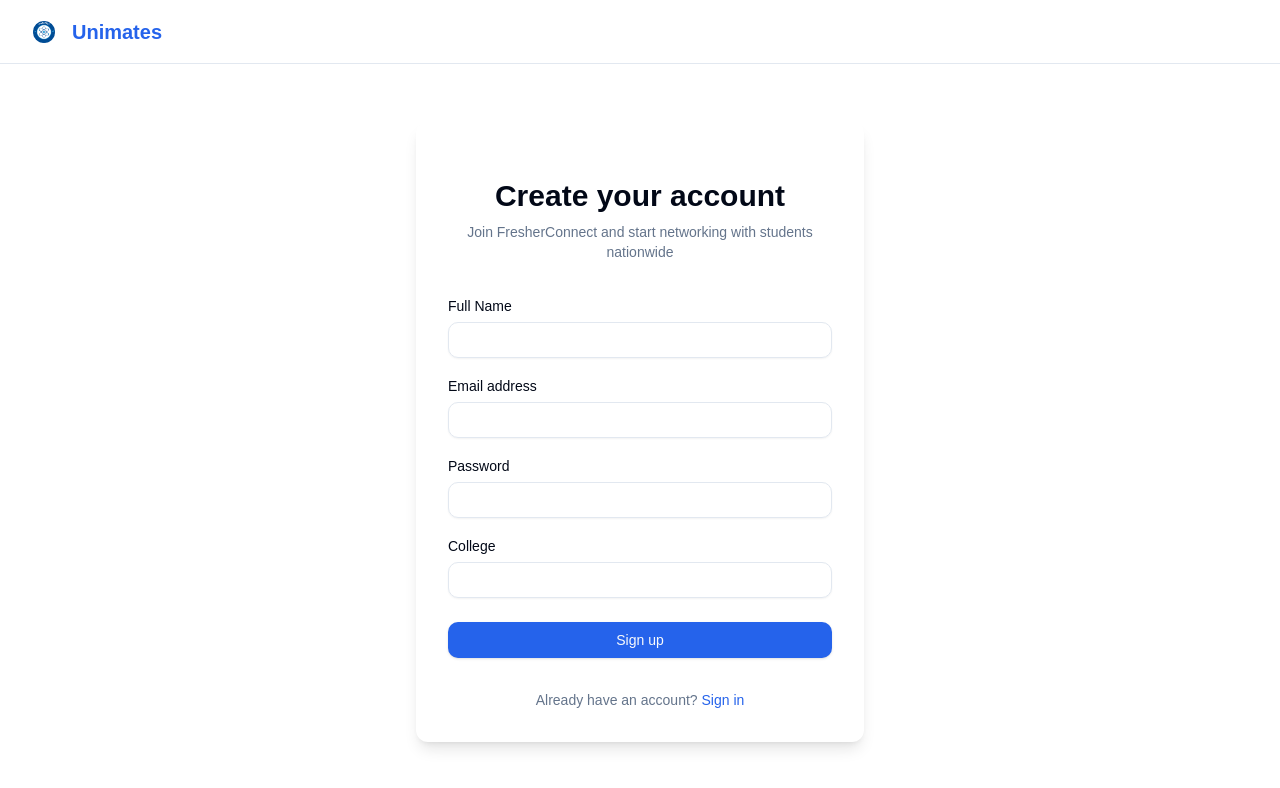
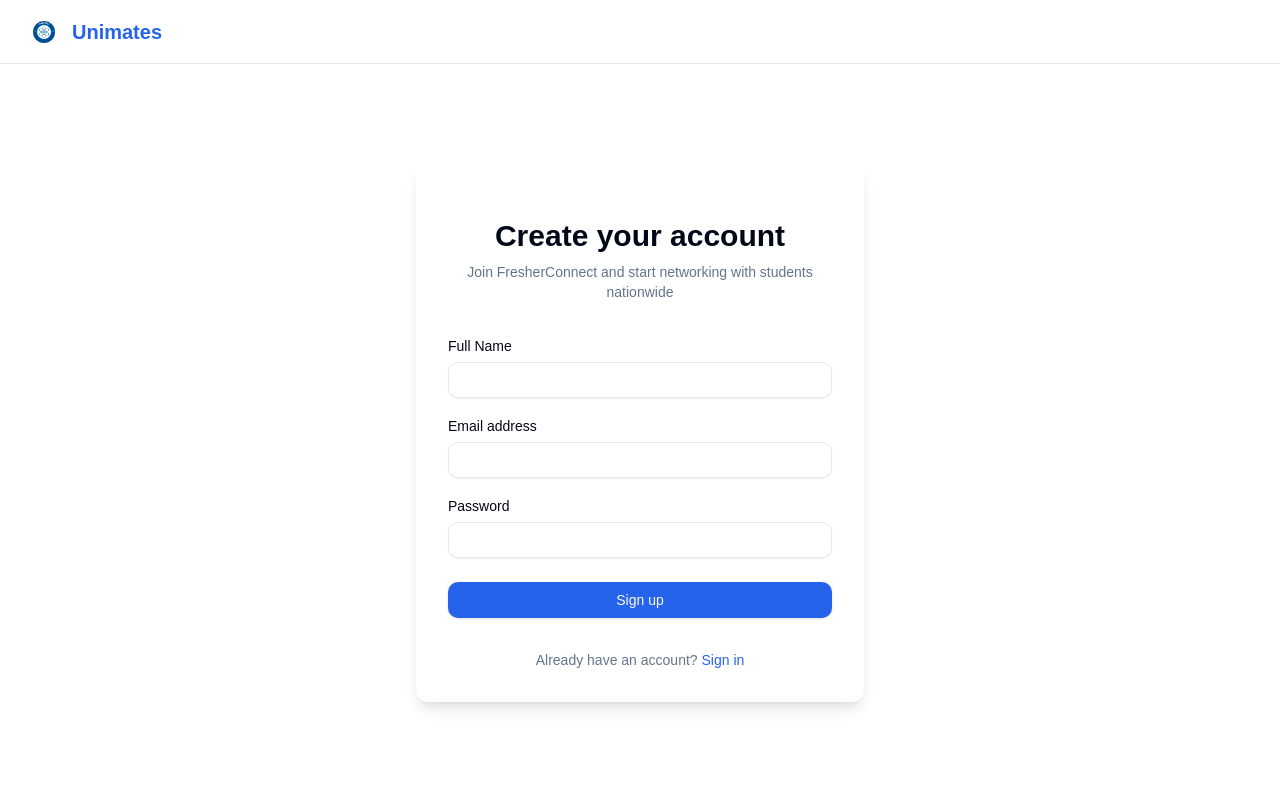
Before and after one commit to vverma022/unimates, a Next.js app: page /signup in a window 1280 px wide. Shown: the top 788 px of the page. Built offline with nearby package versions, Linux system fonts and the light colour scheme.

Commit message:
Siginup complete

```diff
--- /dev/null
+++ b/app/api/signup/route.ts
@@ -0,0 +1,32 @@
+import { NextResponse } from "next/server";
+import prisma from "@/lib/prisma";
+import bcrypt from "bcrypt";
+
+
+export async function POST(req: Request) {
+  const { name, email, password, college } = await req.json();
+
+  // Input validation
+  if (!name || !email || !password || !college) {
+    return NextResponse.json({ error: "All fields are required" }, { status: 400 });
+  }
+
+  try {
+    // Hash the password before storing it
+    const hashedPassword = await bcrypt.hash(password, 10);
+
+    // Create the user in the database
+    const user = await prisma.user.create({
+      data: {
+        username: name,
+        email: email,
+        password: hashedPassword,
+      },
+    });
+
+    return NextResponse.json({ message: "User created successfully", user }, { status: 201 });
+  } catch (error) {
+    console.error("Error creating user:", error);
+    return NextResponse.json({ error: "Failed to create user" }, { status: 500 });
+  }
+}
--- a/app/signup/page.tsx
+++ b/app/signup/page.tsx
@@ -14,11 +14,10 @@ export default function SignUpPage() {
   const [name, setName] = useState('')
   const [email, setEmail] = useState('')
   const [password, setPassword] = useState('')
-  const [college, setCollege] = useState('')
 
   const handleSubmit = (e: React.FormEvent) => {
     e.preventDefault()
-    console.log('Sign up attempted with:', { name, email, password, college })
+    console.log('Sign up attempted with:', { name, email, password})
     router.push('/createprofile')
   }
 
@@ -74,18 +73,6 @@ export default function SignUpPage() {
                   className="mt-1"
                 />
               </div>
-              <div>
-                <Label htmlFor="college">College</Label>
-                <Input
-                  id="college"
-                  name="college"
-                  type="text"
-                  required
-                  value={college}
-                  onChange={(e) => setCollege(e.target.value)}
-                  className="mt-1"
-                />
-              </div>
             </div>
 
             <Button type="submit" className="w-full">
--- a/package.json
+++ b/package.json
@@ -22,6 +22,8 @@
     "@radix-ui/react-select": "^2.1.2",
     "@radix-ui/react-slot": "^1.1.0",
     "@radix-ui/react-visually-hidden": "^1.1.0",
+    "bcrypt": "^5.1.1",
+    "bcryptjs": "^2.4.3",
     "class-variance-authority": "^0.7.0",
     "clsx": "^2.1.1",
     "lucide-react": "^0.456.0",
@@ -35,6 +37,8 @@
     "zod": "^3.23.8"
   },
   "devDependencies": {
+    "@types/bcrypt": "^5.0.2",
+    "@types/bcryptjs": "^2.4.6",
     "@types/node": "^20",
     "@types/react": "^18",
     "@types/react-dom": "^18",
```
Also changed, not shown: 1 other file (tests, documents, lock files or other folders).
